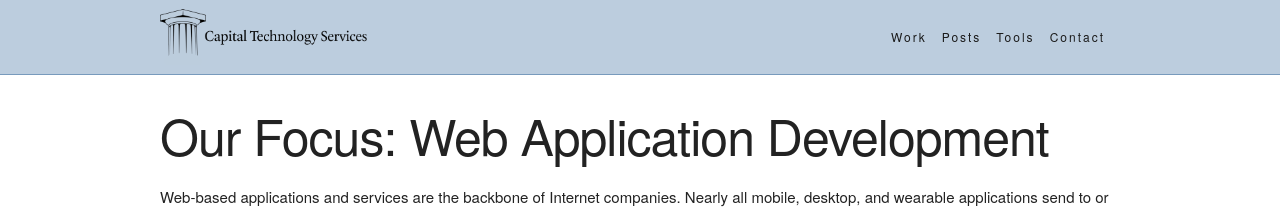
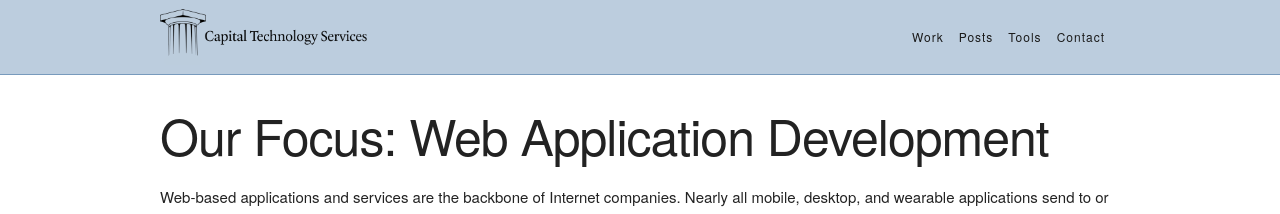
Before and after one commit to jchapin/capitaltechnologyservices.github.io, a Jekyll site: the page built from index.md, in a window 1280 px wide. Shown: the top 214 px of the page. Built offline with Jekyll 4.4.1, drawn with Linux system fonts in a browser that asks for light colours; a script that is not in the unit is left out; comment, search, counter and statistics services are not loaded.

Commit message:
Drop the font spacing to deal with the awkward tablet to phone transition.

```diff
--- a/_sass/_base.scss
+++ b/_sass/_base.scss
@@ -22,6 +22,7 @@
 
 // Font sizes
 .navbar-brand-item a { font-size : 20px; }
+.navbar-link { letter-spacing : 1px; }
 .smaller-font { font-size : smaller; }
 .text-center { text-align : center; }
 .text-right { text-align : right; }
```
